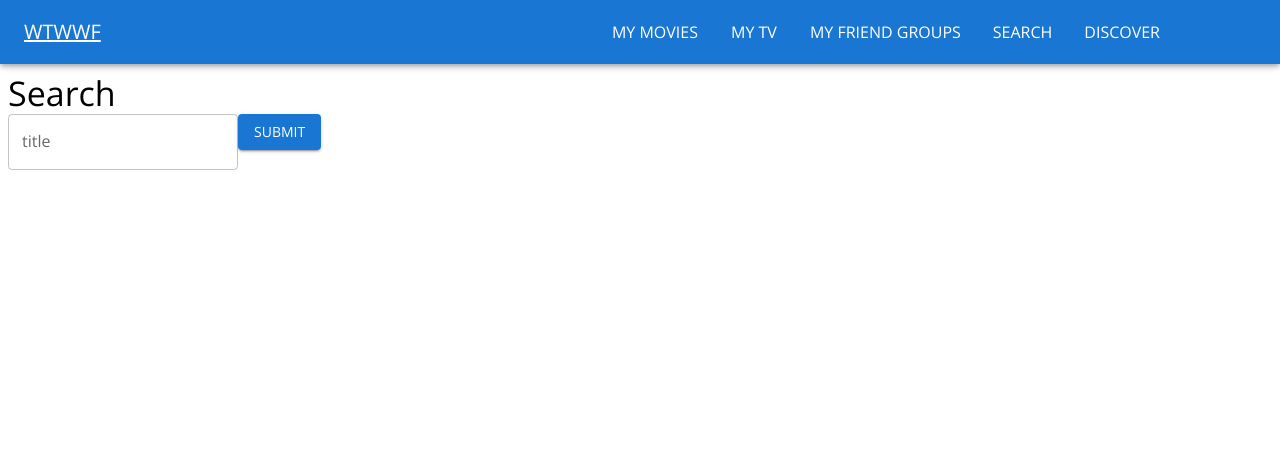
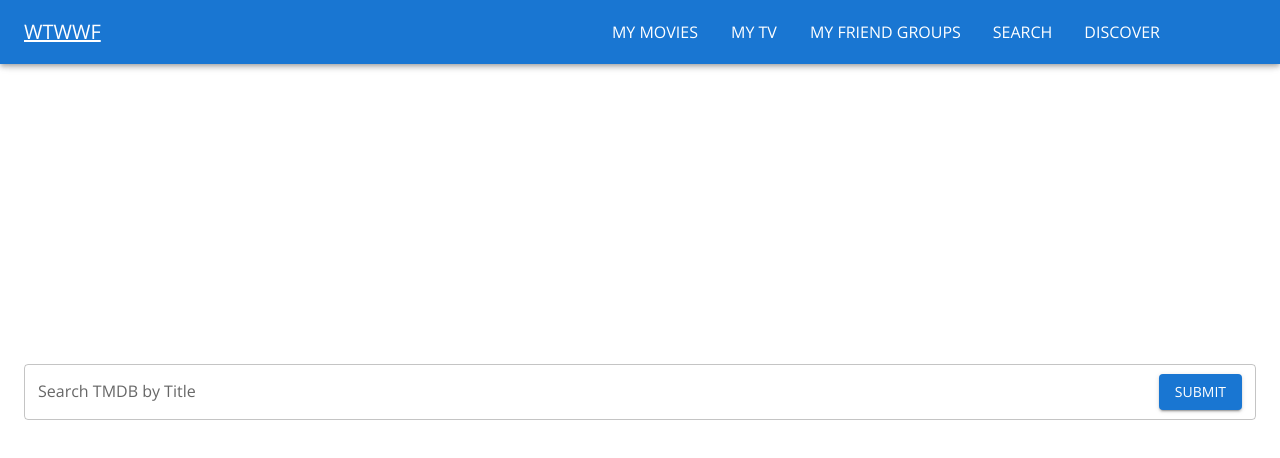
Before and after one commit to JohnFlorkey/wtwwf_frontend, a React (Create React App) app: page /search/movies in a window 1280 px wide. Shown: the top 458 px of the page. Built offline with nearby package versions, Linux system fonts and the light colour scheme; no server answers.

Commit message:
Remove h5's from search/discover components. Center the form when it's the only thing rendered

```diff
--- a/src/components/DiscoverMoviesResultsList.js
+++ b/src/components/DiscoverMoviesResultsList.js
@@ -33,9 +33,6 @@ function DiscoverMovieResultsList() {
   return Object.keys(movieDiscoverResults).length > 0 &&
     movieDiscoverResults[page] ? (
     <Box>
-      <Box>
-        <Typography variant="h5">Results</Typography>
-      </Box>
       <ItemList items={movieDiscoverResults[page]} userMediaList={userMovies} />
       <Box>
         <Pagination
--- a/src/components/DiscoverTVResultsList.js
+++ b/src/components/DiscoverTVResultsList.js
@@ -30,9 +30,6 @@ function DiscoverTVResultsList() {
   return Object.keys(tvDiscoverResults).length > 0 &&
     tvDiscoverResults[page] ? (
     <Box>
-      <Box>
-        <Typography variant="h5">Results</Typography>
-      </Box>
       <ItemList items={tvDiscoverResults[page]} userMediaList={userTV} />
       <Box>
         <Pagination
--- a/src/components/SearchForm.js
+++ b/src/components/SearchForm.js
@@ -1,13 +1,13 @@
 import React from "react";
 import { useHistory } from "react-router";
-import { Button, TextField } from "@mui/material";
+import { Box, Button, InputAdornment, TextField } from "@mui/material";
 import useForm from "../customHooks/useForm";
 
 function SearchForm({ type }) {
   const history = useHistory();
   const INITIAL_STATE_SEARCH_FORM = { title: "" };
   const [formData, addFormData] = useForm(INITIAL_STATE_SEARCH_FORM);
-  const setFormData = (evt) => {
+  const handleFormChange = (evt) => {
     const { name, value } = evt.target;
     addFormData(name, value);
   };
@@ -20,17 +20,33 @@ function SearchForm({ type }) {
 
   return (
     <form onSubmit={handleSubmit}>
-      <TextField
-        id="serarch-title"
-        label="title"
-        name="title"
-        value={formData.value}
-        variant="outlined"
-        onChange={setFormData}
-      />
-      <Button variant="contained" type="submit">
-        Submit
-      </Button>
+      <Box
+        sx={{
+          display: "grid",
+          gap: 1,
+          gridAutoColumns: "1fr",
+          p: 2,
+          borderRadius: 5,
+        }}
+      >
+        <TextField
+          id="serarch-title"
+          InputProps={{
+            endAdornment: (
+              <InputAdornment position="end">
+                <Button type="submit" variant="contained">
+                  Submit
+                </Button>
+              </InputAdornment>
+            ),
+          }}
+          label="Search TMDB by Title"
+          name="title"
+          value={formData.title}
+          variant="outlined"
+          onChange={handleFormChange}
+        />
+      </Box>
     </form>
   );
 }
--- a/src/components/SearchMovies.js
+++ b/src/components/SearchMovies.js
@@ -1,15 +1,23 @@
 import React from "react";
-import { Box, Typography } from "@mui/material";
+import { Grid } from "@mui/material";
 import SearchForm from "./SearchForm";
 import SearchMoviesResultsList from "./SearchMoviesResultsList";
 
 function SearchMovies() {
   return (
-    <Box>
-      <Typography variant="h4">Search</Typography>
-      <SearchForm type="movies" />
-      <SearchMoviesResultsList />
-    </Box>
+    <Grid
+      container
+      direction="column"
+      justifyContent="center"
+      style={{ minHeight: "80vh" }}
+    >
+      <Grid item>
+        <SearchForm type="movies" />
+      </Grid>
+      <Grid item>
+        <SearchMoviesResultsList />
+      </Grid>
+    </Grid>
   );
 }
 
--- a/src/components/SearchMoviesResultsList.js
+++ b/src/components/SearchMoviesResultsList.js
@@ -40,9 +40,6 @@ function SearchMoviesResultsList() {
   return Object.keys(movieSearchResults).length > 0 &&
     movieSearchResults[page] ? (
     <Box>
-      <Box>
-        <Typography variant="h5">Results</Typography>
-      </Box>
       <ItemList items={movieSearchResults[page]} userMediaList={userMovies} />
       <Box>
         <Pagination
--- a/src/components/SearchTV.js
+++ b/src/components/SearchTV.js
@@ -1,15 +1,23 @@
 import React from "react";
-import { Box, Typography } from "@mui/material";
+import { Grid } from "@mui/material";
 import SearchForm from "./SearchForm";
 import SearchTVResultsList from "./SearchTVResultsList";
 
 function SearchTV() {
   return (
-    <Box>
-      <Typography variant="h4">Search</Typography>
-      <SearchForm type="tv" />
-      <SearchTVResultsList />
-    </Box>
+    <Grid
+      container
+      direction="column"
+      justifyContent="center"
+      style={{ minHeight: "80vh" }}
+    >
+      <Grid item>
+        <SearchForm type="tv" />
+      </Grid>
+      <Grid item>
+        <SearchTVResultsList />
+      </Grid>
+    </Grid>
   );
 }
 
--- a/src/components/SearchTVResultsList.js
+++ b/src/components/SearchTVResultsList.js
@@ -36,9 +36,6 @@ function SearchTVResultsList() {
 
   return Object.keys(tvSearchResults).length > 0 && tvSearchResults[page] ? (
     <Box>
-      <Box>
-        <Typography variant="h5">Results</Typography>
-      </Box>
       <ItemList items={tvSearchResults[page]} userMediaList={userTV} />
       <Box>
         <Pagination
```
